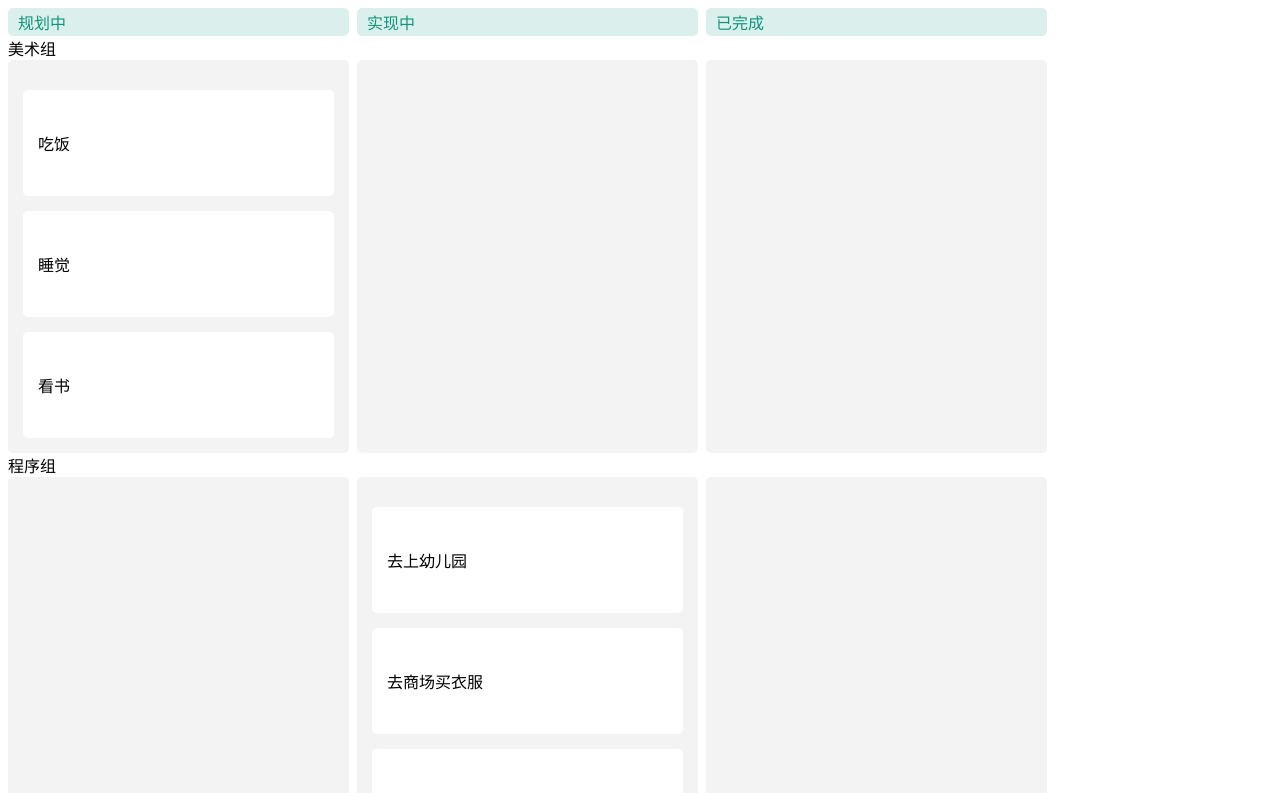
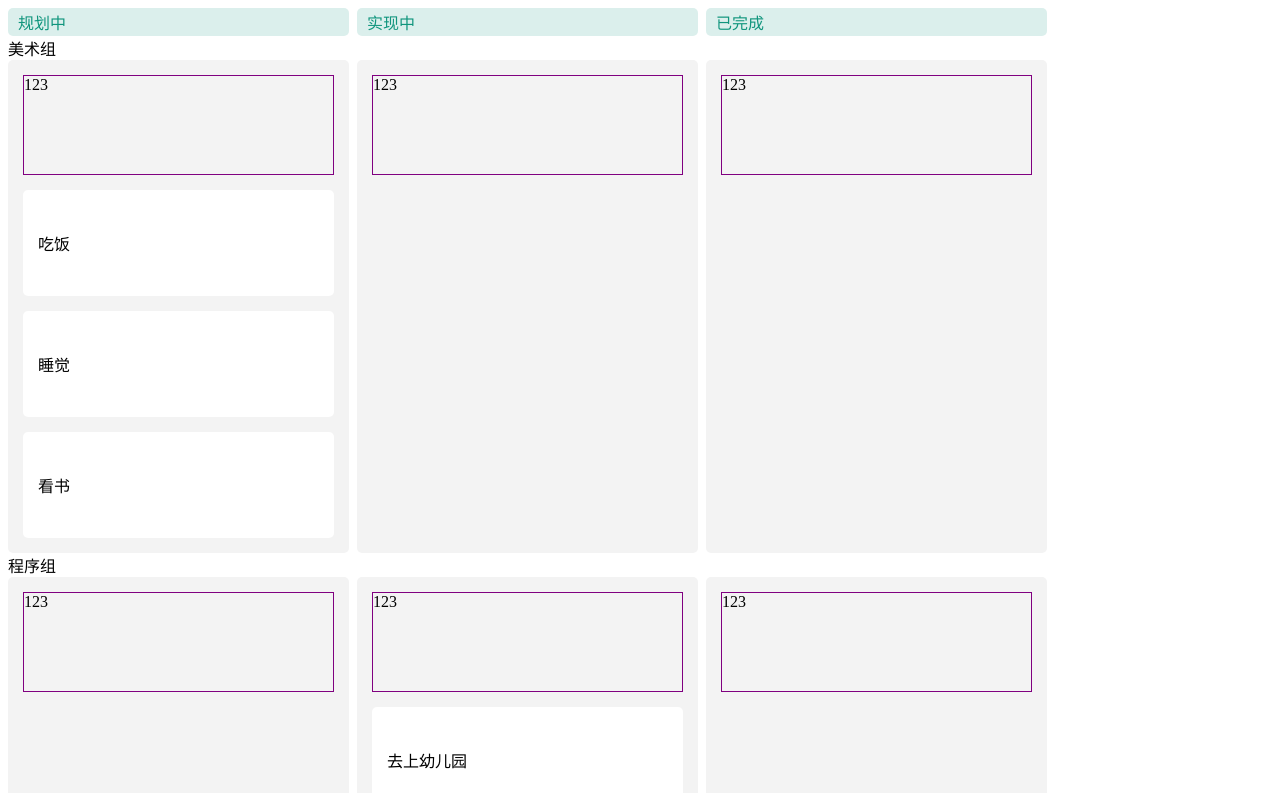
Before and after one commit to goldEli/kanban, a React (Vite) app: page / in a window 1280 px wide. Shown: the top 793 px of the page. Built offline with nearby package versions, Linux system fonts and the light colour scheme.

Commit message:
feat: add drop area

```diff
--- a/src/kanban/Issues/index.tsx
+++ b/src/kanban/Issues/index.tsx
@@ -20,12 +20,22 @@ const DropArea = styled.div`
   padding: 15px 15px;
 `;
 
+const DropStatusArea = styled.div`
+  width: 100%;
+  height: 100px;
+  box-sizing: border-box;
+  border: 1px solid purple;
+  &:hover {
+    border: 1px solid green;
+  }
+`;
 const Issues: React.FC<IssuesProps> = (props) => {
   const { issues, groupId } = props;
   return (
     <Droppable key={issues.id} droppableId={handleId(groupId, issues.id)}>
       {(provided, snapshot) => (
         <DropArea ref={provided.innerRef} {...provided.droppableProps}>
+          <DropStatusArea>123</DropStatusArea>
           {issues.list?.map((item, index) => (
             <IssueCard
               groupId={groupId}
```
